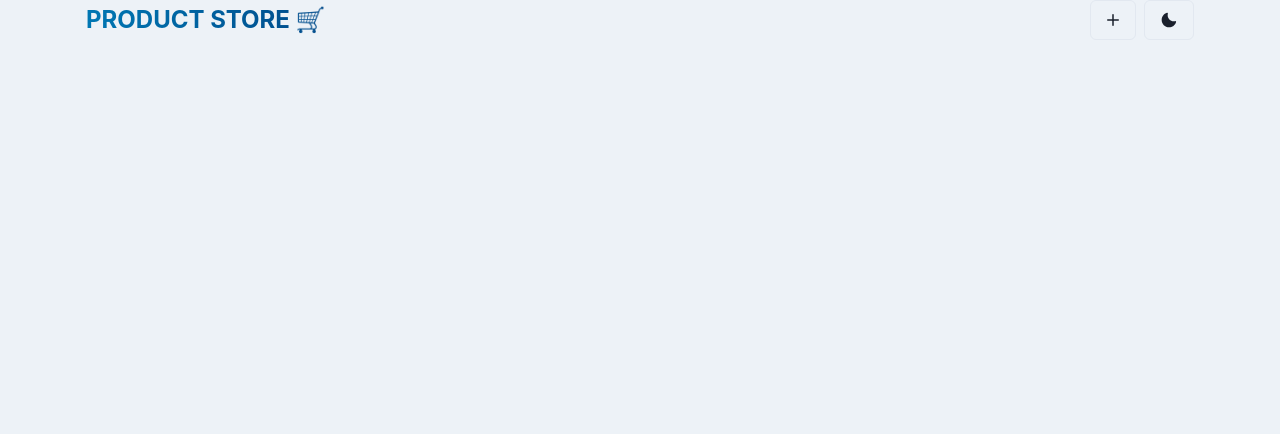
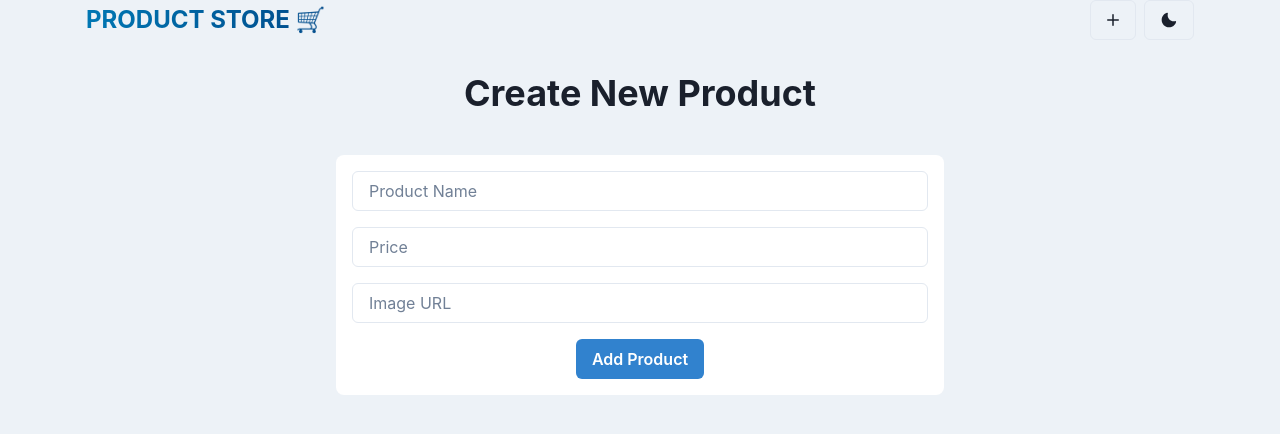
Before and after one commit to Rinidh/MERN-app, a React (Vite) app in the folder frontend/: page /create in a window 1280 px wide. Before the commit this address had no page. Shown: the top 434 px of the page. Built offline with nearby package versions, Linux system fonts and the light colour scheme.

Commit message:
feat: implement CreatePage and HomePage components with routing in App
Add new product name, price and image url fields in the CreatePage

```diff
--- a/frontend/src/App.jsx
+++ b/frontend/src/App.jsx
@@ -1,33 +1,17 @@
-import { useState } from "react";
-import "./App.css";
-import { Input, Box, useColorModeValue } from "@chakra-ui/react";
-import { Link, Route, Routes } from "react-router-dom";
+import React from "react";
+import { Box, useColorModeValue } from "@chakra-ui/react";
+import { Route, Routes } from "react-router-dom";
 import { Navbar } from "./components/Navbar";
+import { CreatePage } from "./components/CreatePage";
+import { HomePage } from "./components/HomePage";
 
 function App() {
   return (
     <Box bg={useColorModeValue("gray.100", "gray.900")} minH={"100vh"}>
       <Navbar />
       <Routes>
-        <Route
-          index
-          element={
-            <>
-              Button page
-              <Link to="/inputPage">Go to Input page</Link>
-            </>
-          }
-        />
-        <Route
-          path="/inputPage"
-          element={
-            <>
-              Input page
-              <Input />
-              <Link to="/">Go to Link page</Link>
-            </>
-          }
-        />
+        <Route index element={<HomePage />} />
+        <Route path="/create" element={<CreatePage />} />
       </Routes>
     </Box>
   );
--- /dev/null
+++ b/frontend/src/components/CreatePage.jsx
@@ -0,0 +1,78 @@
+import { useState } from "react";
+import {
+  Container,
+  Heading,
+  VStack,
+  Input,
+  Button,
+  Box,
+  useColorModeValue,
+} from "@chakra-ui/react";
+
+export const CreatePage = () => {
+  const [fieldValues, setFieldValues] = useState({
+    name: "",
+    price: "",
+    image: "",
+  });
+
+  const handleSubmit = (e) => {
+    e.preventDefault();
+
+    const { name, price, image } = fieldValues;
+
+    if (name.trim() && price.trim() && image.trim()) {
+      console.log("Submitted: ", fieldValues);
+    }
+  };
+
+  return (
+    <Container maxW={"container.sm"}>
+      <VStack>
+        <Heading as={"h1"} mt={8} mb={8}>
+          Create New Product
+        </Heading>
+
+        <Box
+          w={"full"}
+          rounded={"lg"}
+          p={4}
+          bg={useColorModeValue("white", "gray.800")}
+        >
+          <form onSubmit={handleSubmit}>
+            <VStack spacing={4}>
+              <Input
+                placeholder="Product Name"
+                name="name"
+                value={fieldValues.name}
+                onChange={(e) =>
+                  setFieldValues({ ...fieldValues, name: e.target.value })
+                }
+              />
+              <Input
+                placeholder="Price"
+                name="price"
+                value={fieldValues.price}
+                onChange={(e) =>
+                  setFieldValues({ ...fieldValues, price: e.target.value })
+                }
+              />
+              <Input
+                placeholder="Image URL"
+                name="image"
+                value={fieldValues.image}
+                onChange={(e) =>
+                  setFieldValues({ ...fieldValues, image: e.target.value })
+                }
+              />
+
+              <Button type="sumbit" variant={"solid"} colorScheme="blue">
+                Add Product
+              </Button>
+            </VStack>
+          </form>
+        </Box>
+      </VStack>
+    </Container>
+  );
+};
--- /dev/null
+++ b/frontend/src/components/HomePage.jsx
@@ -0,0 +1,5 @@
+import React from "react";
+
+export const HomePage = () => {
+  return <div>HomePage</div>;
+};
```
